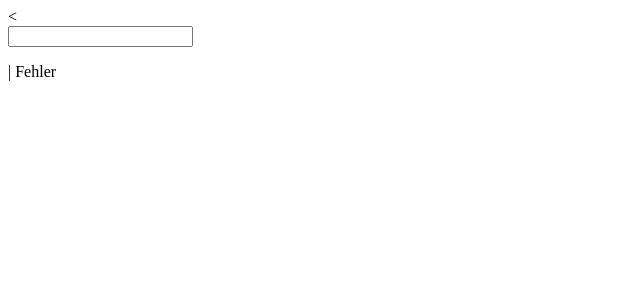
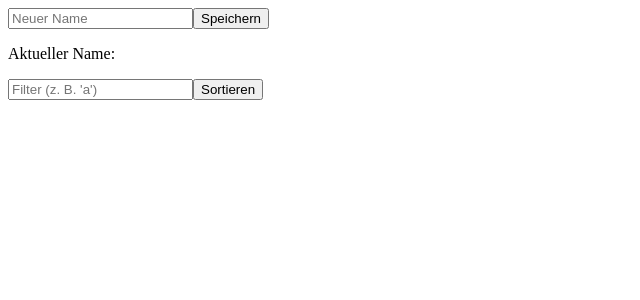
Before and after one commit to weckisdl/meine-erste-app, an Angular app: page / in a window 1280 px wide. Shown: the top 300 px of the page, without its empty margins (0-640 px from the left). Built offline with nearby package versions, Linux system fonts and the light colour scheme.

Commit message:
Lektion 5: Sortierung hinzugefügt, Filter verstanden, bis [8] kombiniert

```diff
--- a/src/app/app.component.css
+++ b/src/app/app.component.css
@@ -1,6 +1,11 @@
-input.iban:invalid {
-    border: 2px solid red;
-  }
-  input.iban:valid {
-    border: 2px solid green;
-  }
+input[name="iban"]:invalid {
+  border: 2px solid red;
+}
+
+input[name="iban"]:valid {
+  border: 2px solid green;
+}
+
+input[name="username"]:invalid {
+  border: 2px solid purple;
+}
--- a/src/app/app.component.html
+++ b/src/app/app.component.html
@@ -1,29 +1,27 @@
-<!-- <app-welcome></app-welcome>  -->
-
-<<form #myForm="ngForm">
-  <input [(ngModel)]="iban" name="iban" required pattern="[A-Z]{2}[0-9]{4}" #ibanCtrl="ngModel" />
-  <p>{{ ibanCtrl.value }} | {{ ibanCtrl.valid ? 'OK' : 'Fehler' }}</p>
-</form>
 <!--
 <form #myForm="ngForm">
-  <input [(ngModel)]="name" name="name" required #nameInput="ngModel" />
-  <span *ngIf="nameInput.invalid">Ungültig</span>
-</form>
-
-
-
-<h1>Willkommen, {{ name || 'Fremder' }}!</h1>
-<input type="text" placeholder="Dein Name" [(ngModel)]="inputName" (keyup.enter)="saveName()">
-<button  type="button" (click)="toUpperCase()" >To Upper Case</button>
+  <h1>Willkommen, {{ name || 'Fremder' }}!</h1>
+  <input type="text"    placeholder="Neuer Name" name="inputControl" [(ngModel)]="inputName"  (keyup.enter)="saveName()">
+  <input [(ngModel)]="filterText" placeholder="Filter (z. B. 'a')" />
+   <button (click)="saveName()">Speichern</button>
+  <p>Aktueller Name: {{ name }}</p>
+  <ul>
+    <li *ngFor="let pastName of filteredNames; let i = index">
+      {{ pastName }}
+      <button (click)="removeName(i)">Löschen</button>
+      <button (click)="replaceName(i, 'Ersatz')">Ersetzen</button>
+    </li>
+  </ul>
+</form>-->
+<input [(ngModel)]="inputName" (keyup.enter)="saveName()" placeholder="Neuer Name" />
+<button (click)="saveName()">Speichern</button>
 <p>Aktueller Name: {{ name }}</p>
+<input [(ngModel)]="filterText" placeholder="Filter (z. B. 'a')" />
+<button (click)="sortNames()">Sortieren</button>
 <ul>
-  <li *ngFor="let pastName of names">{{ pastName }}</li>
-
+  <li *ngFor="let pastName of filteredNames; let i = index">
+    {{ pastName }}
+    <button (click)="removeName(i)">Löschen</button>
+    <button (click)="replaceName(i, 'Ersatz')">Ersetzen</button>
+  </li>
 </ul>
-
-<input type="text" [ngModel]="name" (ngModelChange)="setNameToUpperCase($event.toUpperCase())" >
-
-
-
-
--->
--- a/src/app/app.component.ts
+++ b/src/app/app.component.ts
@@ -8,11 +8,9 @@ import { ValueConverter } from '@angular/compiler/src/render3/view/template';
   styleUrls: ['./app.component.css']
 })
 export class AppComponent {
-  constructor(private nameService: NameService) {}
-   title = "Hallo, ich lerne Angular!"
-   inputName = '';
-   userName = "";
-   iban = "";
+  constructor(private nameService: NameService) { }
+  inputName = '';
+  filterText: string = '';
 
   get name(): string {
     return this.nameService.getName();
@@ -22,27 +20,44 @@ export class AppComponent {
     this.nameService.setName(value);
   }
 
-  toUpperCase() {
-    this.nameService.toUpperCase();
-  }
   get names(): string[] {
     return this.nameService.getNames(); // Historie holen
   }
-
-
- setNameToUpperCase(value: string){
-
-      this.nameService.setName(value.toUpperCase());
-
-
-  }
-
   saveName() { // Neu: Methode zum Speichern
     if (this.inputName) {
+
       this.name = this.inputName; // Setzt den Namen im Service
       this.inputName = '';        // Leert das Eingabefeld
     }
   }
 
+  removeName(index: number) {
+    this.nameService.removeName(index);
+  }
+
+  replaceName(index: number, newName: string) {
+    this.nameService.replaceName(index, newName);
+  }
+
+  sortNames() {
+    this.nameService.sortNames();
+  }
+
+
+
+  get filteredNames(): string[] {
+    return this.nameService.filterNames(this.filterText);
+  }
+
+  setNameToUpperCase(value: string) {
+
+    this.nameService.setName(value.toUpperCase());
+
+
+  }
+
+  toUpperCase() {
+    this.nameService.toUpperCase();
+  }
 
 }
--- a/src/app/name.service.ts
+++ b/src/app/name.service.ts
@@ -7,23 +7,49 @@ export class NameService {
   private name: string = ''; // Privat, nur der Service verwaltet das
   private names: string[] = []; // Neu: Historie
 
+
+  setName(newName: string) {
+    if (newName && newName !== this.name) {
+      if (this.name) { this.names.push(this.name) };
+      this.name = newName;
+    }
+  }
+
+  getNames(): string[] {
+    return this.names;
+  }
+
+
   getName(): string {
     return this.name;
   }
 
-  setName(newName: string) {
-    if (newName && newName !== this.name) {
-      if(this.name){this.names.push(this.name)};
-      this.name = newName;
-    }}
 
   toUpperCase(): string {
     this.name = this.name.toUpperCase();
     return this.name;
   }
 
-  getNames(): string[] {
-    return this.names;
+
+  removeName(index: number) {
+    if (index >= 0 && index < this.names.length) {
+      this.names.splice(index, 1); // Entfernt 1 Element am Index
+    }
+  }
+
+  replaceName(index: number, newName: string) {
+    if (index >= 0 && index < this.names.length && newName) {
+      this.names.splice(index, 1, newName); // Ersetzt 1 Element
+    }
+  }
+
+  filterNames(search: string): string[] {
+    if (!search) return this.names; // Kein Filter, alles zurückgeben
+    return this.names.filter(name => name.toLowerCase().includes(search.toLowerCase()));
+  }
+
+  sortNames(): void {
+    this.names.sort((a, b) => a.localeCompare(b));
   }
 
   constructor() { }
```
